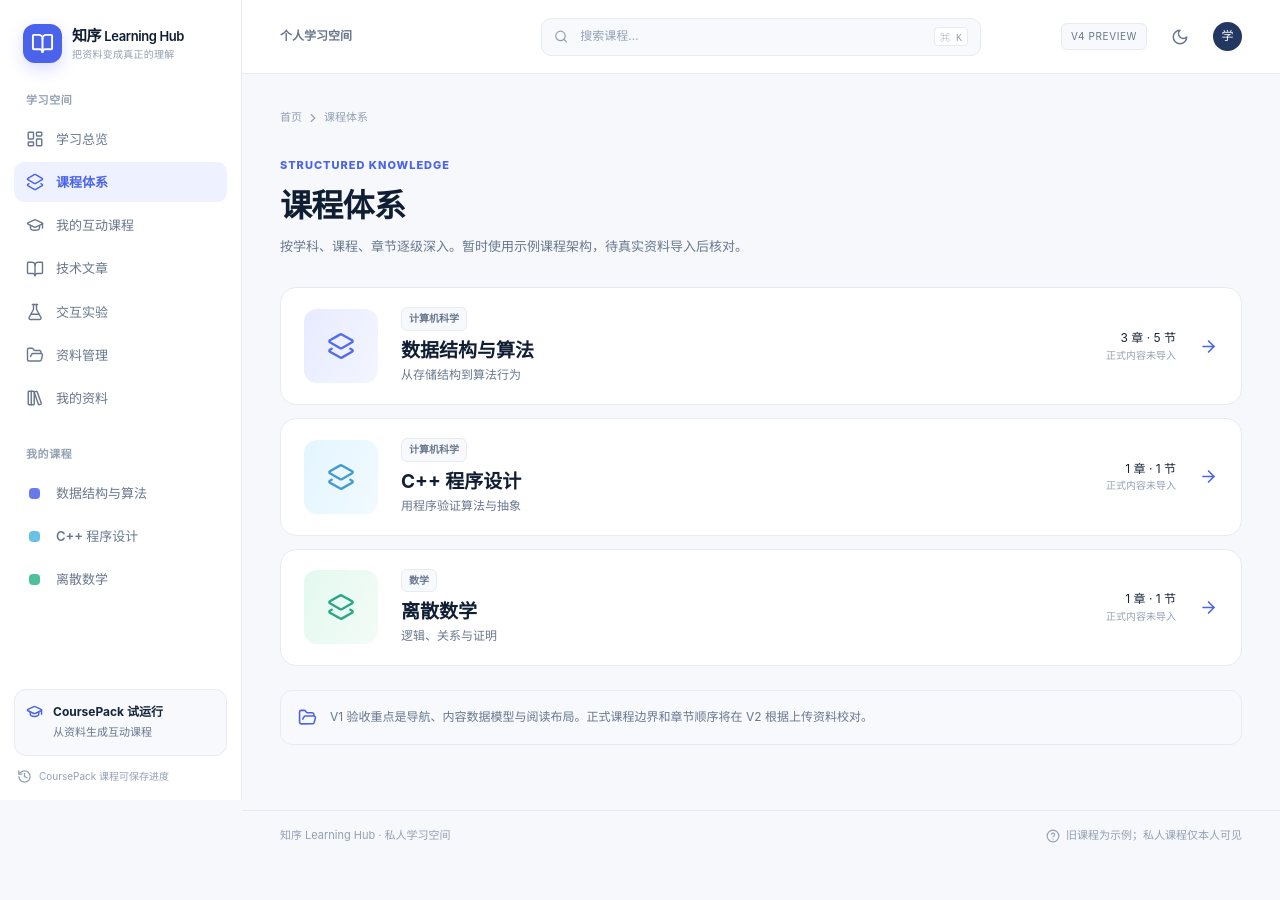
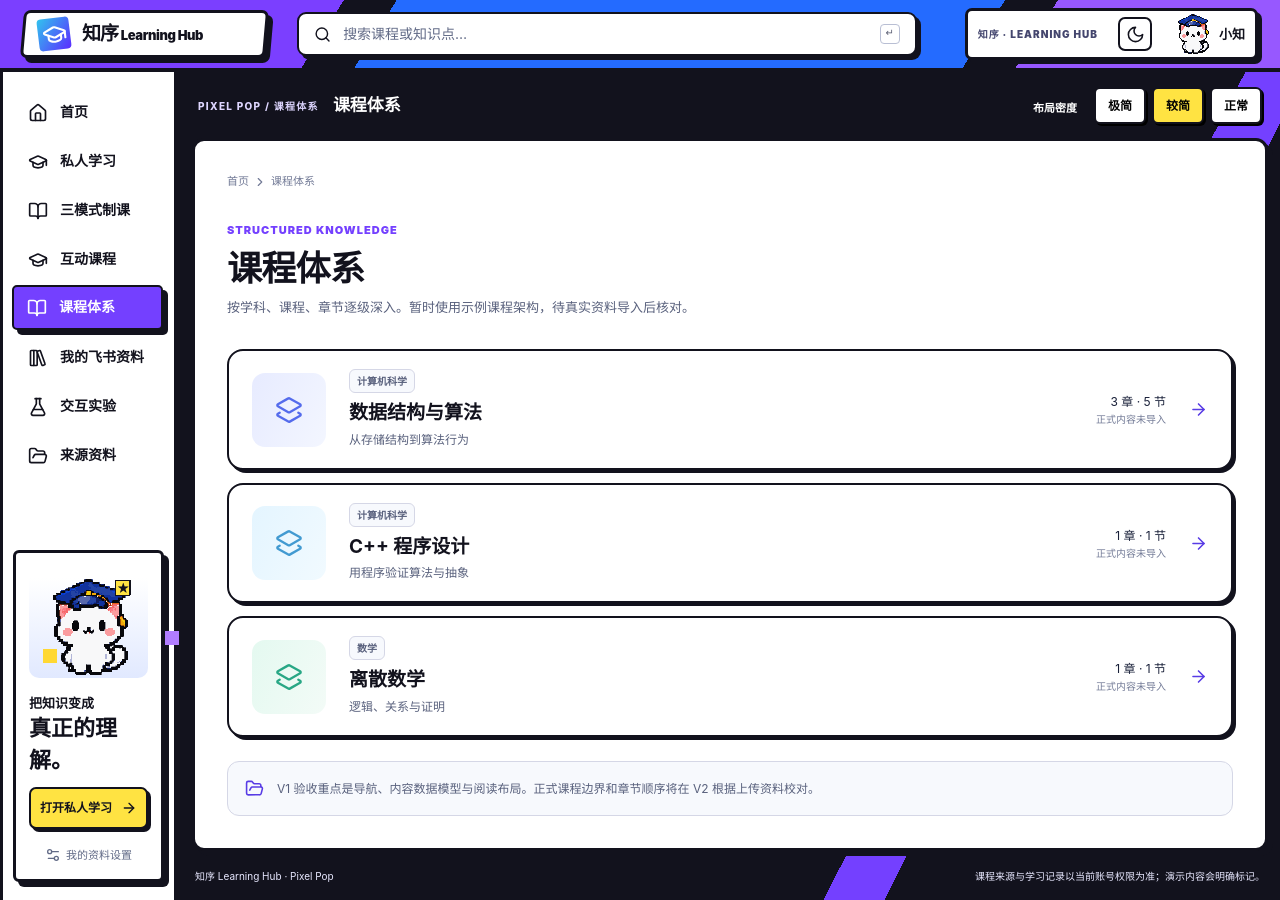
Before and after one commit to colddreamxiaowd/ContinueLeanringWithAI, a Next.js app in the folder web/: page /courses in a window 1280 px wide. Before the commit the page ends 860 px from the top, so only its background shows below. Built offline with nearby package versions, Linux system fonts and the light colour scheme.

Commit message:
fix(ui): retire divergent legacy AppShell and reuse homepage Pixel Pop shell on all routes

```diff
--- a/web/src/components/app-shell.tsx
+++ b/web/src/components/app-shell.tsx
@@ -1,69 +1,26 @@
 "use client";
+import {usePathname} from "next/navigation";
+import type {ReactNode} from "react";
+import {PixelPopSiteShell} from "@/design/pixel-pop/PixelPopSiteShell";
 
-import Link from 'next/link';
-import { usePathname } from 'next/navigation';
-import { useState } from 'react';
-import {
-  BookOpen, Layers2, LayoutDashboard, GraduationCap, LibraryBig,
-  FlaskConical, FolderOpen, History, Menu, X, Search, Command, CircleHelp, ArrowRight,
-} from 'lucide-react';
-import { ThemeToggle } from './theme-toggle';
-import { courses } from '@/data/catalog';
-
-const primary = [
-  {href: '/', label: '学习总览', icon: LayoutDashboard},
-  {href: '/courses', label: '课程体系', icon: Layers2},
-  {href: '/coursepacks', label: '我的互动课程', icon: GraduationCap},
-  {href: '/read/circular-queue', label: '技术文章', icon: BookOpen},
-  {href: '/experiments', label: '交互实验', icon: FlaskConical},
-  {href: '/sources', label: '资料管理', icon: FolderOpen},
-  {href: '/library', label: '我的资料', icon: LibraryBig},
-] as const;
-
-export function AppShell({ children }: { children: React.ReactNode }) {
-  const pathname = usePathname();
-  const [drawer, setDrawer] = useState(false);
-  const [search, setSearch] = useState('');
-  const [searchOpen, setSearchOpen] = useState(false);
-
-  const matches = courses.filter(c => `${c.title} ${c.subtitle}`.toLowerCase().includes(search.toLowerCase()));
-  return <div className="app-frame">
-    <a className="skip-link" href="#main">跳转到正文</a>
-    {drawer && <button className="backdrop" aria-label="关闭导航" onClick={() => setDrawer(false)}/>}
-    <aside className={`sidebar ${drawer ? 'sidebar--open' : ''}`}>
-      <div className="brand">
-        <div className="brand-mark" aria-hidden="true"><BookOpen size={23}/></div>
-        <div><strong>知序 <span>Learning Hub</span></strong><small>把资料变成真正的理解</small></div>
-        <button className="mobile-close" aria-label="关闭导航" onClick={() => setDrawer(false)}><X size={20}/></button>
-      </div>
-      <div className="sidebar-group-title">学习空间</div>
-      <nav className="nav-items" aria-label="主导航">
-        {primary.map(item => {
-          const Icon = item.icon;
-          const active = item.href === '/' ? pathname === '/' : pathname?.startsWith(item.href);
-          return <Link key={item.href} className={`nav-link ${active ? 'nav-link--active' : ''}`} href={item.href} aria-current={active ? 'page' : undefined} onClick={() => setDrawer(false)}><Icon size={18} strokeWidth={1.9}/>{item.label}</Link>;
-        })}
-      </nav>
-      <div className="sidebar-group-title sidebar-group-title--space">我的课程</div>
-      <nav className="nav-items" aria-label="课程快速入口">
-        {courses.map(c => <Link href={`/courses/${c.slug}`} key={c.id} className={`nav-link ${pathname === `/courses/${c.slug}` ? 'nav-link--active' : ''}`} onClick={() => setDrawer(false)}><span className={`course-dot dot-${c.accent}`} />{c.title}</Link>)}
-      </nav>
-      <div className="sidebar-bottom">
-        <div className="sidebar-notice"><GraduationCap size={17}/><div><strong>CoursePack 试运行</strong><span>从资料生成互动课程</span></div></div>
-        <div className="sidebar-footnote"><History size={15}/> CoursePack 课程可保存进度</div>
-      </div>
-    </aside>
-    <div className="main-column">
-      <header className="topbar">
-        <div className="topbar-leading"><button className="icon-button menu-button" aria-label="打开导航" onClick={() => setDrawer(true)}><Menu size={21}/></button><span className="topbar-crumb">个人学习空间</span></div>
-        <div className="topbar-search-wrap">
-          <div className="topbar-search"><Search size={17}/><input type="search" aria-label="查找课程" placeholder="搜索课程…" value={search} onFocus={() => setSearchOpen(true)} onChange={e=>{setSearch(e.target.value);setSearchOpen(true)}} onKeyDown={e => {if(e.key==='Escape')setSearchOpen(false)}}/><kbd>⌘ K</kbd></div>
-          {searchOpen && search && <div className="search-results" role="region" aria-label="课程搜索结果">{matches.length ? matches.map(c=><Link href={`/courses/${c.slug}`} key={c.slug} onClick={()=>{setSearchOpen(false);setSearch('')}}><LibraryBig size={16}/>{c.title}<ArrowRight size={15}/></Link>):<div className="search-empty">没有匹配的课程</div>}</div>}
-        </div>
-        <div className="topbar-actions"><span className="demo-pill">V4 Preview</span><ThemeToggle/><span className="avatar" aria-label="个人空间">学</span></div>
-      </header>
-      <main id="main" className="page-content">{children}</main>
-      <footer className="footer"><span>知序 Learning Hub · 私人学习空间</span><span><CircleHelp size={14}/> 旧课程为示例；私人课程仅本人可见</span></footer>
-    </div>
-  </div>;
+/**
+ * Compatibility layer for V4.1–V4.7 business pages. Routes keep their existing
+ * data requests, forms, and server-side auth; their old independent navigation,
+ * header and theme surface are replaced by the real homepage Pixel Pop shell.
+ */
+const TITLES:Record<string,string>={
+ "/courses":"课程体系",
+ "/coursepacks":"我的互动课程",
+ "/library":"我的飞书资料",
+ "/sources":"来源资料",
+ "/experiments":"互动实验",
+ "/read":"技术文章",
+ "/review":"资料审查"
+};
+export function AppShell({children}:{children:ReactNode}){
+ const pathname=usePathname()||"/";
+ const prefix=Object.keys(TITLES).find(key=>pathname===key||pathname.startsWith(key+"/"));
+ return <PixelPopSiteShell title={prefix?TITLES[prefix]:"个人学习空间"}>
+  <div className="pp-site-legacy" data-pixel-pop-content="true">{children}</div>
+ </PixelPopSiteShell>;
 }
```
